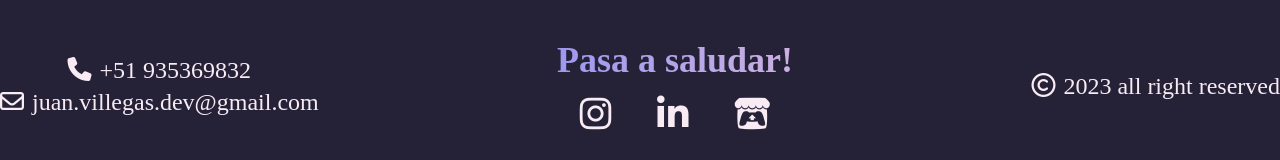
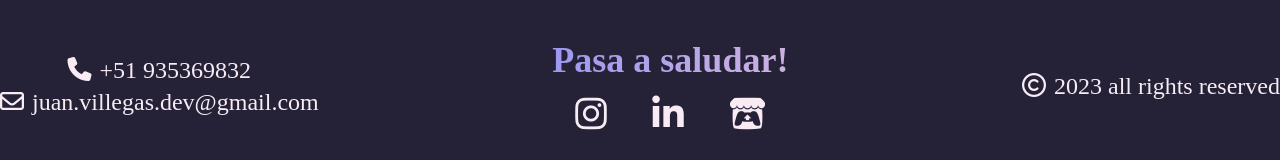
Before and after one commit to Numonu/portafolio, a React (Vite) app: page / in a window 1280 px wide. Shown: the part 3154-3314 px from the top of the page. Built offline with nearby package versions, Linux system fonts and the light colour scheme; a web font is replaced by a local one.

Commit message:
correccion de traduccion

```diff
--- a/src/layout/Footer.jsx
+++ b/src/layout/Footer.jsx
@@ -24,7 +24,7 @@ export function Footer() {
 				</div>
 				<h2>
 					<i className="fa-regular fa-copyright mr-2"></i>
-					2023 all right reserved
+					2023 all rights reserved
 				</h2>
 			</div>
 		</footer>
```
